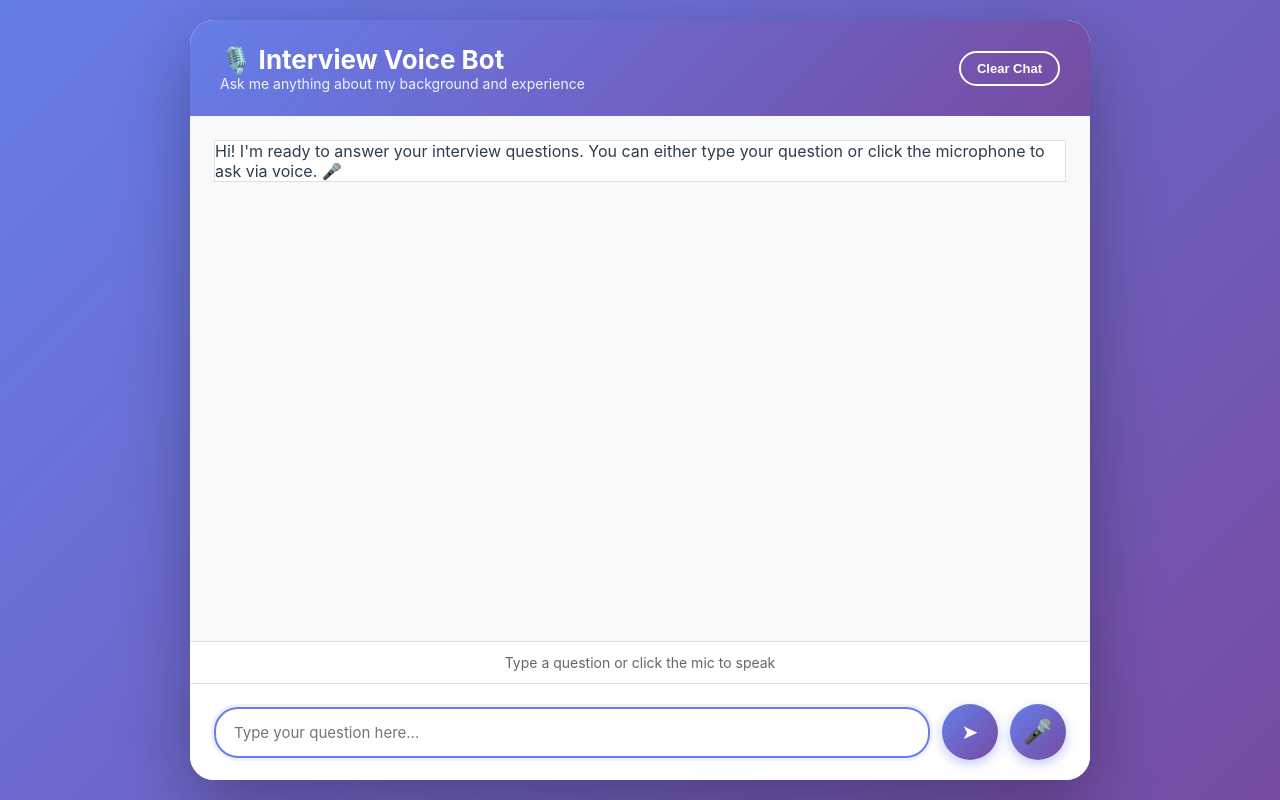
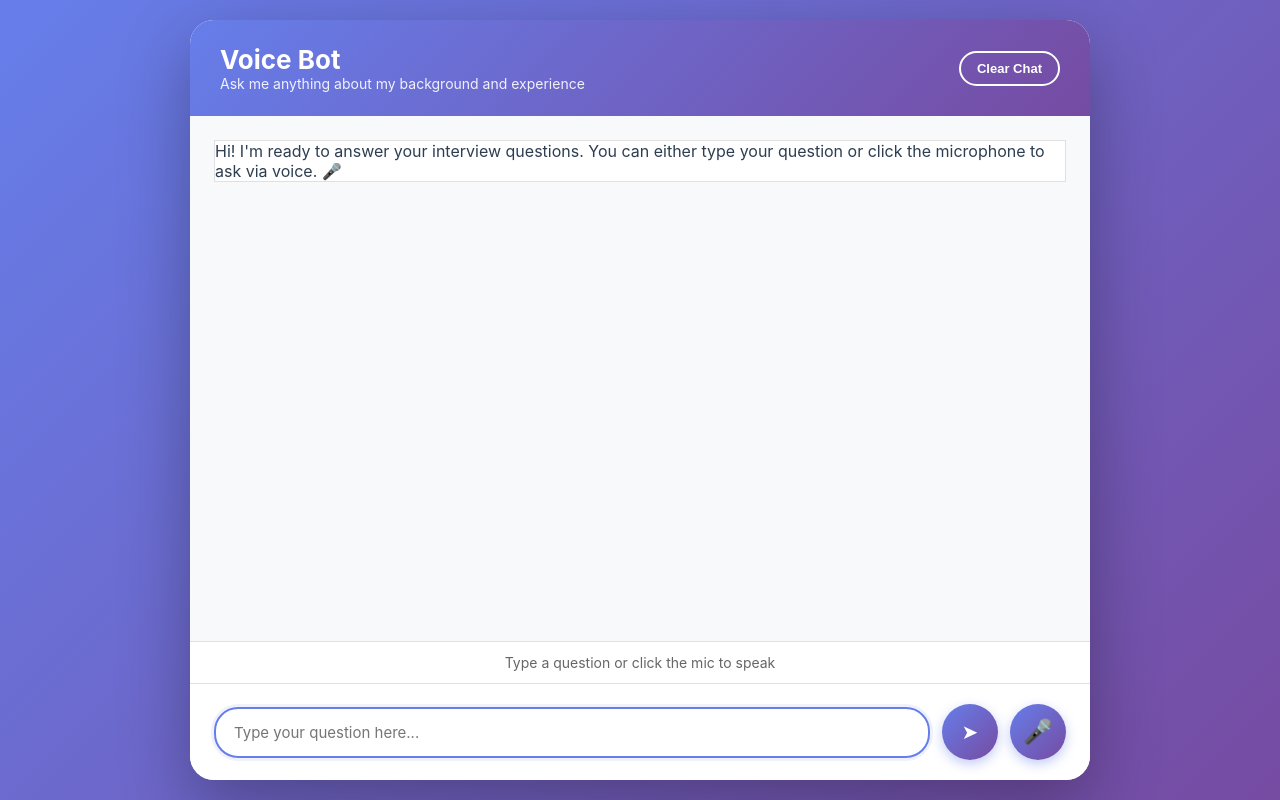
Before and after one commit to SuryaYadav707/VoiceBot, a plain HTML site: page index.html in a window 1280 px wide. Drawn offline with Linux system fonts and the light colour scheme.

Commit message:
made  changes in index

```diff
--- a/index.html
+++ b/index.html
@@ -293,7 +293,7 @@
     <div class="container">
         <div class="header">
             <div>
-                <h1>🎙️ Interview Voice Bot</h1>
+                <h1>Voice Bot</h1>
                 <div class="header-info">Ask me anything about my background and experience</div>
             </div>
             <button class="clear-button" id="clearButton">Clear Chat</button>
```
